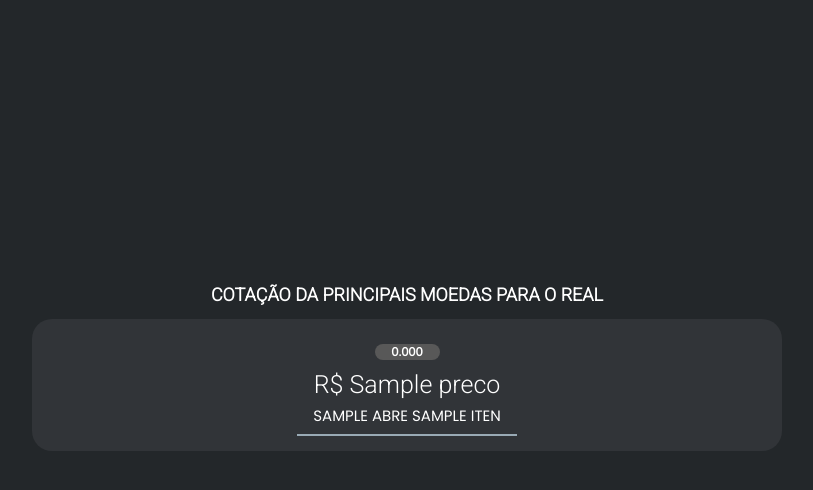
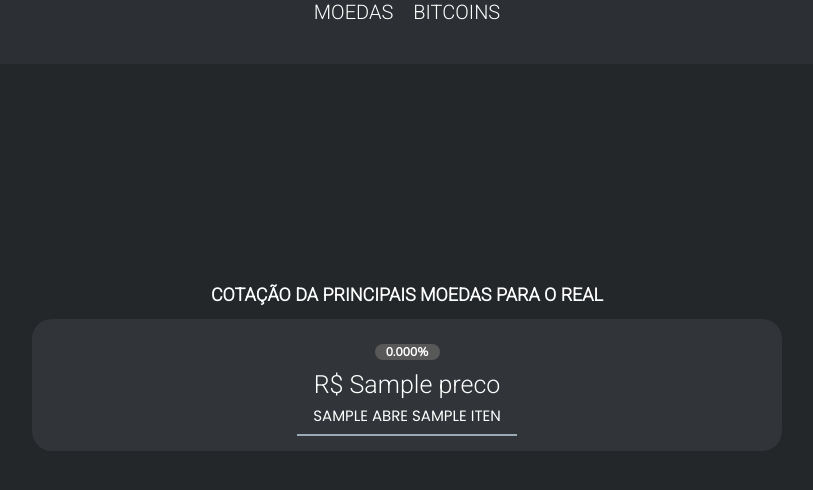
Before and after one commit to ViniUme/Flask-Finance, a Flask app: template templates/home-moedas.html in a window 1280 px wide. Shown: the top 490 px of the page, without its empty margins (233-1046 px from the left). Run offline with Flask 2, Linux system fonts and the light colour scheme; the template is opened without the code that fills it: most values are stand-ins (such as "Sample title", 1, 10 or a date in 2020).

Commit message:
add navbar

```diff
--- /dev/null
+++ b/Moedas.py
@@ -0,0 +1,6 @@
+class Moedas():
+    def __init__(self, abre, nome, preco, variacao):
+        self.abre = abre
+        self.nome = nome
+        self.preco = preco
+        self.variacao = variacao
--- a/program.py
+++ b/program.py
@@ -2,12 +2,7 @@ from flask import Flask, render_template
 import requests
 import json
 
-class Moedas():
-    def __init__(self, abre, nome, preco, variacao):
-        self.abre = abre
-        self.nome = nome
-        self.preco = preco
-        self.variacao = variacao
+from Moedas import Moedas
 
 app = Flask(__name__)
 
@@ -16,13 +11,13 @@ app = Flask(__name__)
 def home():
 
     names = ["USD", "EUR", "GBP", "ARS", "CAD", "AUD", "JPY", "CNY", "BTC"]
-    const_url = json.loads(requests.get(f"https://api.hgbrasil.com/finance").text)
+    moedas_url = json.loads(requests.get(f"https://api.hgbrasil.com/finance/quotations?format=debug&key=a99c1c5e").text)
     list_moedas = []
 
-    const_url = const_url["results"]["currencies"]
+    moedas_url = moedas_url["results"]["currencies"]
 
     for itens in names:
-        url = const_url[itens]
+        url = moedas_url[itens]
 
         abre = itens
         nome = url["name"]
--- /dev/null
+++ b/static/nav-style.css
@@ -0,0 +1,38 @@
+@import url('https://fonts.googleapis.com/css2?family=Roboto:wght@100&display=swap');
+
+header{
+    width: 100%;
+    height: 8vh;
+    background-color: #2c2f33;
+    position: absolute;
+    margin: auto;
+    top: 0;
+}
+
+nav{
+    position: relative;
+}
+
+a{
+    text-decoration: none;
+    color: white;
+}
+
+ul{
+    list-style: none;
+    display: flex;
+    justify-content: center;
+    padding: 0;
+    margin: auto;
+    top: 0;
+    bottom: 0;
+}
+
+li{
+    font-size: 20px;
+    font-family: 'Roboto', sans-serif;
+    text-transform: uppercase;
+    font-weight: 300;
+    margin-left: 10px;
+    margin-right: 10px;
+}
--- a/templates/home-moedas.html
+++ b/templates/home-moedas.html
@@ -14,6 +14,7 @@
 
 
     <link rel="stylesheet" href="{{ url_for('static' , filename='home-moedas.css')}}">
+    <link rel="stylesheet" href="{{ url_for('static' , filename='nav-style.css')}}">
 
     <meta charset="UTF-8">
     <meta http-equiv="X-UA-Compatible" content="IE=edge">
@@ -21,6 +22,14 @@
     <title>Document</title>
 </head>
 <body>
+    <header>
+        <nav>
+            <ul>
+                <a href="/moedas"><li>moedas</li></a>
+                <a href="/bitcoin"><li>bitcoins</li></a>
+            </ul>
+        </nav>
+    </header>
     <section class="align">
         <h1 class="title">cotação da principais moedas para o real</h1>
         <section class="container">
@@ -31,7 +40,7 @@
                     {% elif (itens.variacao > 0) %}
                         <label class="variacao positivo">{{itens.variacao}}%</label>
                     {% else %}
-                        <label class="variacao neutro">0.000</label>
+                        <label class="variacao neutro">0.000%</label>
                     {% endif %}
                     <br>
                     <label class="preco">R$ {{itens.preco}}</label><br>
```
